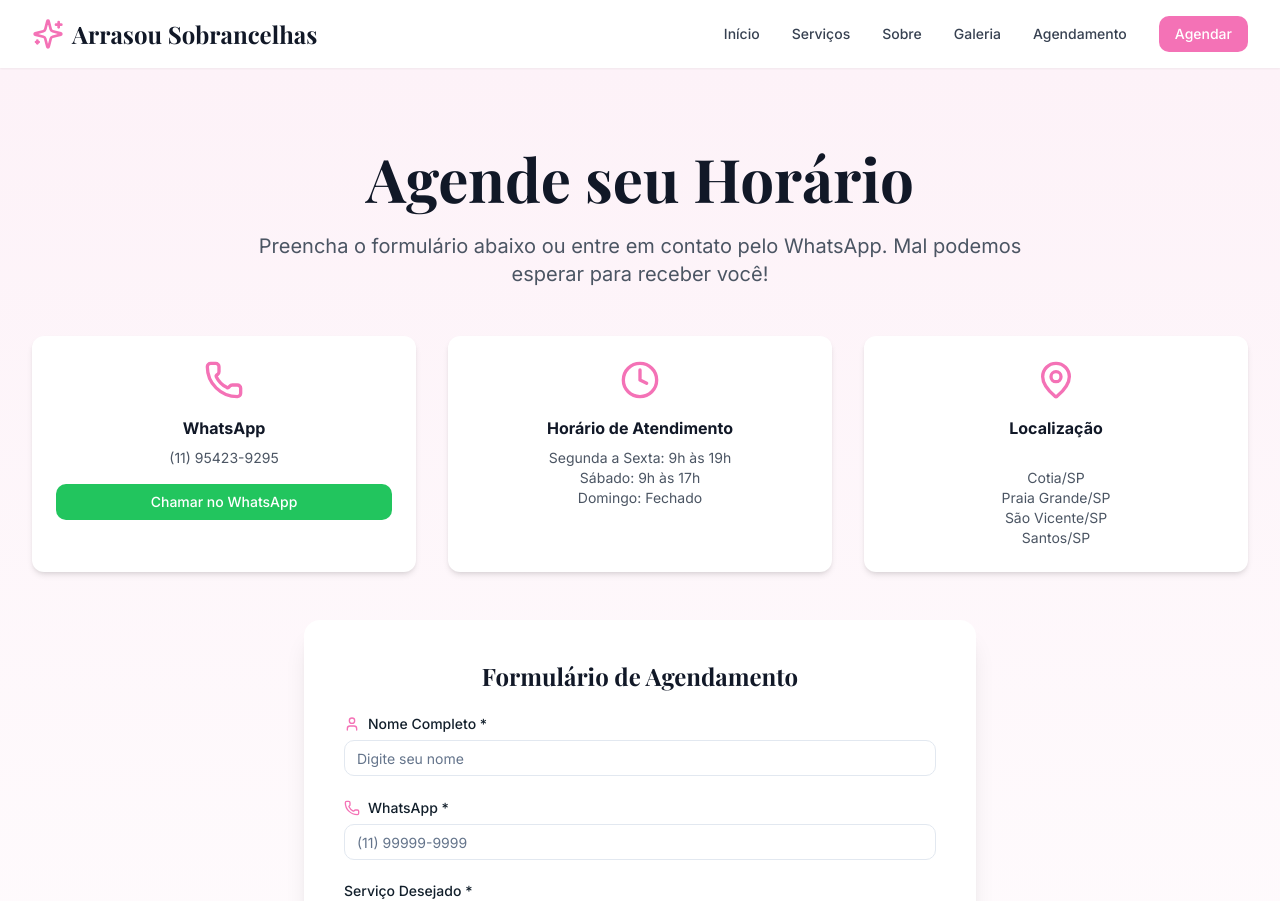
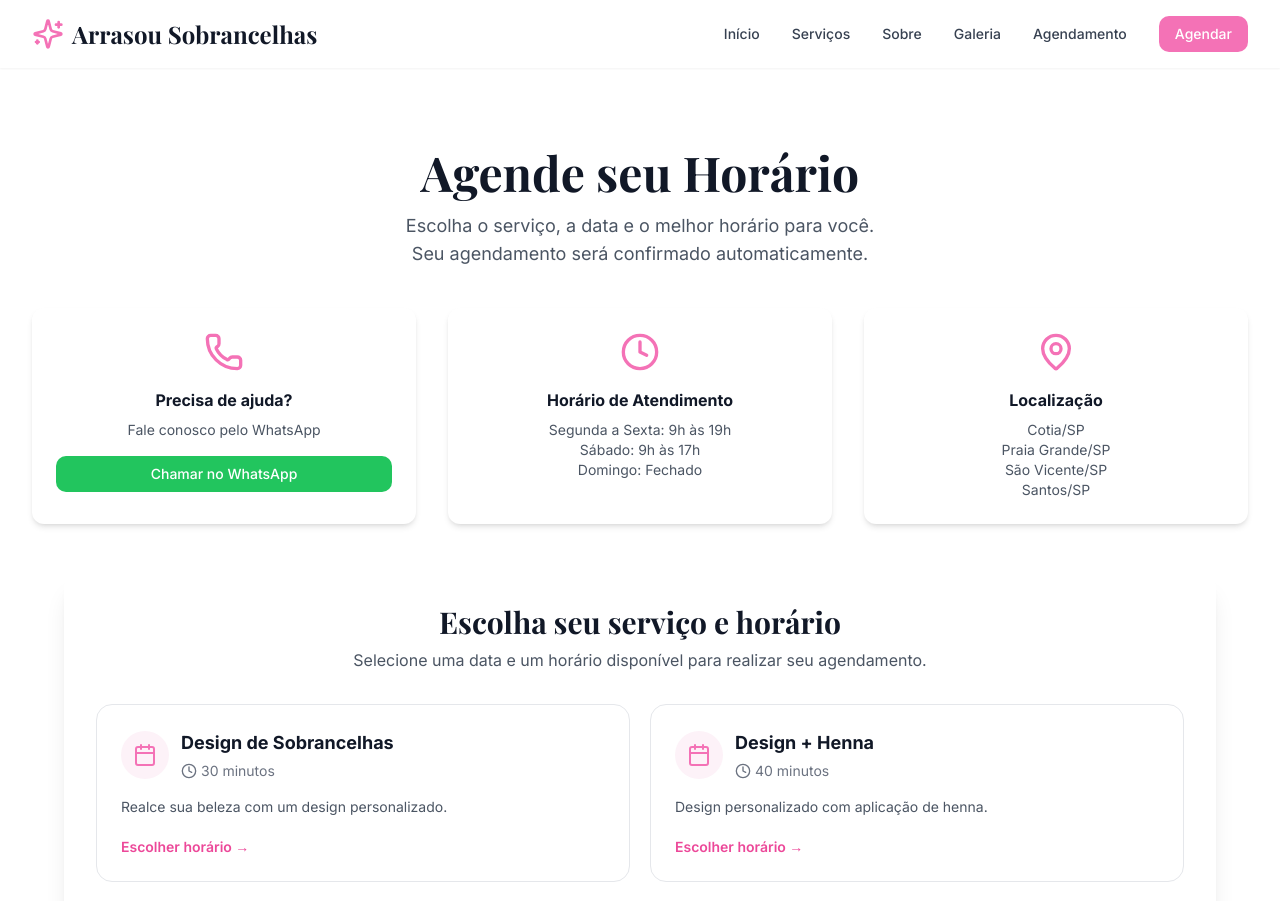
Before and after one commit to llopes0610/arrasousobrancelhas, a Next.js app: page /agendamento in a window 1280 px wide. Shown: the top 901 px of the page. Built offline with nearby package versions, Linux system fonts and the light colour scheme; a web font is replaced by a local one.

Commit message:
Restruturação do agendamento com cal.com

```diff
--- a/src/app/agendamento/page.tsx
+++ b/src/app/agendamento/page.tsx
@@ -1,39 +1,51 @@
 import { Metadata } from "next";
 import PageSection from "@/components/layout/PageSection";
-import BookingForm from "@/components/agendamento/BookingForm";
+import CalBooking from "@/components/agendamento/CalBooking";
 import { Phone, MapPin, Clock } from "lucide-react";
 import { Button } from "@/components/ui/button";
 
 export const metadata: Metadata = {
   title: "Agendar Horário | Arrasou Sobrancelhas",
-  description: "Agende seu horário de forma rápida e fácil. Estamos ansiosas para receber você!",
+  description:
+    "Agende seu horário na Arrasou Sobrancelhas de forma rápida e fácil.",
 };
 
 export default function AgendamentoPage() {
   return (
-    <>
-      <PageSection className="bg-gradient-to-b from-arrasou-50 to-white">
-        <div className="text-center max-w-3xl mx-auto mb-12">
-          <h1 className="text-4xl sm:text-5xl lg:text-6xl font-bold text-gray-900 mb-6 font-serif">
+    <PageSection>
+      {/* Cabeçalho */}
+      <div className="text-center mb-10">
+        <h1 className="text-4xl sm:text-5xl font-bold text-gray-900 font-serif mb-4">
           Agende seu Horário
         </h1>
-          <p className="text-lg sm:text-xl text-gray-600 leading-relaxed">
-            Preencha o formulário abaixo ou entre em contato pelo WhatsApp.
-            Mal podemos esperar para receber você!
+
+        <p className="text-gray-600 max-w-2xl mx-auto text-lg">
+          Escolha o serviço, a data e o melhor horário para você.
+          <br />
+          Seu agendamento será confirmado automaticamente.
         </p>
       </div>
 
+      {/* Informações */}
       <div className="grid lg:grid-cols-3 gap-8 mb-12">
+        {/* WhatsApp */}
         <div className="bg-white rounded-xl shadow-md p-6 text-center hover:shadow-lg transition-shadow">
           <Phone className="w-10 h-10 text-arrasou-400 mx-auto mb-4" />
-            <h3 className="font-bold text-gray-900 mb-2">WhatsApp</h3>
-            <p className="text-gray-600 text-sm mb-4">(11) 95423-9295</p>
+
+          <h3 className="font-bold text-gray-900 mb-2">
+            Precisa de ajuda?
+          </h3>
+
+          <p className="text-gray-600 text-sm mb-4">
+            Fale conosco pelo WhatsApp
+          </p>
+
           <Button
             asChild
             className="w-full bg-green-500 hover:bg-green-600"
           >
             <a
-                href="https://wa.me/5511954239295?text=Olá! Gostaria de agendar um horário"
+              href="https://wa.me/5511954239295?text=Olá! Gostaria de ajuda para agendar um horário."
               target="_blank"
               rel="noopener noreferrer"
             >
@@ -42,37 +54,64 @@ export default function AgendamentoPage() {
           </Button>
         </div>
 
+        {/* Horário */}
         <div className="bg-white rounded-xl shadow-md p-6 text-center">
           <Clock className="w-10 h-10 text-arrasou-400 mx-auto mb-4" />
-            <h3 className="font-bold text-gray-900 mb-2">Horário de Atendimento</h3>
-            <p className="text-gray-600 text-sm">Segunda a Sexta: 9h às 19h</p>
-            <p className="text-gray-600 text-sm">Sábado: 9h às 17h</p>
-            <p className="text-gray-600 text-sm">Domingo: Fechado</p>
+
+          <h3 className="font-bold text-gray-900 mb-2">
+            Horário de Atendimento
+          </h3>
+
+          <p className="text-gray-600 text-sm">
+            Segunda a Sexta: 9h às 19h
+          </p>
+
+          <p className="text-gray-600 text-sm">
+            Sábado: 9h às 17h
+          </p>
+
+          <p className="text-gray-600 text-sm">
+            Domingo: Fechado
+          </p>
         </div>
 
+        {/* Localização */}
         <div className="bg-white rounded-xl shadow-md p-6 text-center">
           <MapPin className="w-10 h-10 text-arrasou-400 mx-auto mb-4" />
-            <h3 className="font-bold text-gray-900 mb-2">Localização</h3>
+
+          <h3 className="font-bold text-gray-900 mb-2">
+            Localização
+          </h3>
+
           <p className="text-gray-600 text-sm">
+            Cotia/SP
             <br />
-              Cotia/SP<br />
-              Praia Grande/SP<br />
-              São Vicente/SP<br />
+            Praia Grande/SP
+            <br />
+            São Vicente/SP
+            <br />
             Santos/SP
-
           </p>
         </div>
       </div>
 
-        <div className="max-w-2xl mx-auto">
-          <div className="bg-white rounded-2xl shadow-xl p-6 sm:p-10">
-            <h2 className="text-2xl font-bold text-gray-900 mb-6 text-center font-serif">
-              Formulário de Agendamento
+      {/* CAL.COM */}
+      <div className="max-w-6xl mx-auto">
+        <div className="bg-white rounded-2xl shadow-xl p-4 sm:p-8">
+          <div className="text-center mb-8">
+            <h2 className="text-2xl sm:text-3xl font-bold text-gray-900 font-serif mb-2">
+              Escolha seu serviço e horário
             </h2>
-            <BookingForm />
+
+            <p className="text-gray-600">
+              Selecione uma data e um horário disponível para realizar seu
+              agendamento.
+            </p>
+          </div>
+
+          <CalBooking />
         </div>
       </div>
     </PageSection>
-    </>
   );
 }
--- a/src/components/agendamento/CalBooking.tsx
+++ b/src/components/agendamento/CalBooking.tsx
@@ -1,45 +1,330 @@
 "use client";
 
-import Cal from "@calcom/embed-react";
-import { serviceMap } from "./serviceMap";
+import { useEffect, useRef, useState } from "react";
+import { Calendar, Clock, ArrowLeft } from "lucide-react";
 
-interface CalBookingProps {
-  service: string;
-  customerName: string;
-  customerPhone: string;
-  notes: string;
+type Service = {
+  id: string;
+  name: string;
+  description: string;
+  duration: string;
+  calLink: string;
+};
+
+const services: Service[] = [
+  {
+    id: "design-sobrancelhas",
+    name: "Design de Sobrancelhas",
+    description: "Realce sua beleza com um design personalizado.",
+    duration: "30 minutos",
+    calLink: "arrasou-sobrancelhas/design-sobrancelhas",
+  },
+  {
+    id: "design-henna",
+    name: "Design + Henna",
+    description: "Design personalizado com aplicação de henna.",
+    duration: "40 minutos",
+    calLink: "arrasou-sobrancelhas/design-henna",
+  },
+  {
+    id: "micropigmentacao",
+    name: "Micropigmentação",
+    description: "Procedimento personalizado para realçar suas sobrancelhas.",
+    duration: "1h30",
+    calLink: "arrasou-sobrancelhas/micropigmentacao",
+  },
+  {
+    id: "limpeza-pele",
+    name: "Limpeza de Pele",
+    description: "Cuidados especiais para deixar sua pele mais saudável.",
+    duration: "50 minutos",
+    calLink: "arrasou-sobrancelhas/limpeza-pele",
+  },
+  {
+    id: "depilacao-facial",
+    name: "Depilação Facial",
+    description: "Remoção dos pelos faciais com cuidado e precisão.",
+    duration: "40 minutos",
+    calLink: "arrasou-sobrancelhas/depilacao-facial",
+  },
+];
+
+declare global {
+  interface Window {
+    Cal?: {
+      (
+        action: string,
+        options?: Record<string, unknown>
+      ): void;
+    };
+  }
 }
 
-export default function CalBooking({
-  service,
-  customerName,
-  customerPhone,
-  notes,
-}: CalBookingProps) {
-  if (!service) return null;
+export default function CalBooking() {
+  const [selectedService, setSelectedService] =
+    useState<Service | null>(null);
 
-  const selected = serviceMap[service as keyof typeof serviceMap];
+  const calendarRef = useRef<HTMLDivElement>(null);
 
-  if (!selected) return null;
+  useEffect(() => {
+    if (!selectedService) {
+      return;
+    }
 
+    const initializeCal = () => {
+      if (!window.Cal) {
+        console.error("Cal.com não foi carregado.");
+        return;
+      }
+
+      /*
+       * Inicializa o Cal.com
+       */
+      window.Cal("init", {
+        origin: "https://app.cal.com",
+      });
+
+      /*
+       * Configuração visual
+       */
+      window.Cal("ui", {
+        styles: {
+          branding: {
+            brandColor: "#000000",
+          },
+        },
+        hideEventTypeDetails: false,
+        layout: "month_view",
+      });
+    };
+
+    const existingScript = document.getElementById(
+      "cal-embed-script"
+    );
+
+    if (existingScript) {
+      initializeCal();
+      return;
+    }
+
+    const script = document.createElement("script");
+
+    script.id = "cal-embed-script";
+    script.src = "https://app.cal.com/embed/embed.js";
+    script.async = true;
+
+    script.onload = initializeCal;
+
+    document.head.appendChild(script);
+  }, [selectedService]);
+
+  useEffect(() => {
+    if (!selectedService || !calendarRef.current) {
+      return;
+    }
+
+    const renderCalendar = () => {
+      if (!window.Cal || !calendarRef.current) {
+        return;
+      }
+
+      /*
+       * Limpa o calendário anterior
+       */
+      calendarRef.current.innerHTML = "";
+
+      /*
+       * Cria o elemento do embed
+       */
+      const calendarElement =
+        document.createElement("div");
+
+      calendarElement.setAttribute(
+        "data-cal-link",
+        selectedService.calLink
+      );
+
+      calendarElement.setAttribute(
+        "data-cal-namespace",
+        selectedService.id
+      );
+
+      calendarElement.setAttribute(
+        "data-cal-config",
+        JSON.stringify({
+          layout: "month_view",
+          theme: "light",
+        })
+      );
+
+      calendarElement.className = "w-full min-h-[700px]";
+
+      calendarRef.current.appendChild(calendarElement);
+
+      /*
+       * Inicializa o embed
+       */
+      window.Cal("init", {
+        origin: "https://app.cal.com",
+      });
+
+      window.Cal("ui", {
+        styles: {
+          branding: {
+            brandColor: "#000000",
+          },
+        },
+        hideEventTypeDetails: false,
+        layout: "month_view",
+      });
+    };
+
+    /*
+     * Dá um pequeno intervalo para garantir
+     * que o script do Cal esteja disponível.
+     */
+    const timer = setTimeout(() => {
+      renderCalendar();
+    }, 100);
+
+    return () => {
+      clearTimeout(timer);
+    };
+  }, [selectedService]);
+
+  /*
+   * TELA DE SELEÇÃO DO SERVIÇO
+   */
+  if (!selectedService) {
+    return (
+      <div className="w-full">
+        <div className="grid md:grid-cols-2 gap-5">
+          {services.map((service) => (
+            <button
+              key={service.id}
+              type="button"
+              onClick={() => setSelectedService(service)}
+              className="
+                group
+                text-left
+                bg-white
+                border
+                border-gray-200
+                rounded-2xl
+                p-6
+                transition-all
+                duration-200
+                hover:border-arrasou-400
+                hover:shadow-lg
+                focus:outline-none
+                focus:ring-2
+                focus:ring-arrasou-400
+              "
+            >
+              <div className="flex items-start justify-between gap-4">
+                <div className="flex items-center gap-3">
+                  <div
+                    className="
+                      w-12
+                      h-12
+                      rounded-full
+                      bg-arrasou-50
+                      flex
+                      items-center
+                      justify-center
+                      shrink-0
+                    "
+                  >
+                    <Calendar className="w-6 h-6 text-arrasou-400" />
+                  </div>
+
+                  <div>
+                    <h3 className="font-bold text-lg text-gray-900">
+                      {service.name}
+                    </h3>
+
+                    <div className="flex items-center gap-1 mt-1 text-sm text-gray-500">
+                      <Clock className="w-4 h-4" />
+                      {service.duration}
+                    </div>
+                  </div>
+                </div>
+              </div>
+
+              <p className="text-sm text-gray-600 mt-4">
+                {service.description}
+              </p>
+
+              <div
+                className="
+                  mt-5
+                  text-sm
+                  font-semibold
+                  text-arrasou-500
+                  group-hover:text-arrasou-600
+                "
+              >
+                Escolher horário →
+              </div>
+            </button>
+          ))}
+        </div>
+      </div>
+    );
+  }
+
+  /*
+   * CALENDÁRIO DO SERVIÇO
+   */
   return (
-    <div className="rounded-xl overflow-hidden border bg-white shadow-lg">
-      <Cal
-        calLink={`arrasou-sobrancelhas/${selected.calSlug}`}
-        style={{
-          width: "100%",
-          height: "760px",
-          border: "none",
-        }}
-        config={{
-          theme: "light",
-          layout: "month_view",
+    <div className="w-full">
+      {/* Cabeçalho */}
+      <div className="flex flex-col sm:flex-row sm:items-center sm:justify-between gap-4 mb-6">
+        <div>
+          <h3 className="text-2xl font-bold text-gray-900">
+            {selectedService.name}
+          </h3>
 
-          // Em breve vamos utilizar estes dados para
-          // preencher automaticamente o formulário
-          name: customerName,
-          notes: notes,
-        }}
+          <div className="flex items-center gap-2 text-sm text-gray-500 mt-1">
+            <Clock className="w-4 h-4" />
+            {selectedService.duration}
+          </div>
+        </div>
+
+        <button
+          type="button"
+          onClick={() => setSelectedService(null)}
+          className="
+            inline-flex
+            items-center
+            justify-center
+            gap-2
+            px-4
+            py-2
+            rounded-lg
+            border
+            border-gray-200
+            text-sm
+            font-medium
+            text-gray-700
+            hover:bg-gray-50
+            transition-colors
+          "
+        >
+          <ArrowLeft className="w-4 h-4" />
+          Escolher outro serviço
+        </button>
+      </div>
+
+      {/* Calendário Cal.com */}
+      <div
+        ref={calendarRef}
+        className="
+          w-full
+          min-h-[700px]
+          overflow-hidden
+          rounded-xl
+        "
       />
     </div>
   );
```
Lines whose indentation alone changed are shown as unchanged.
